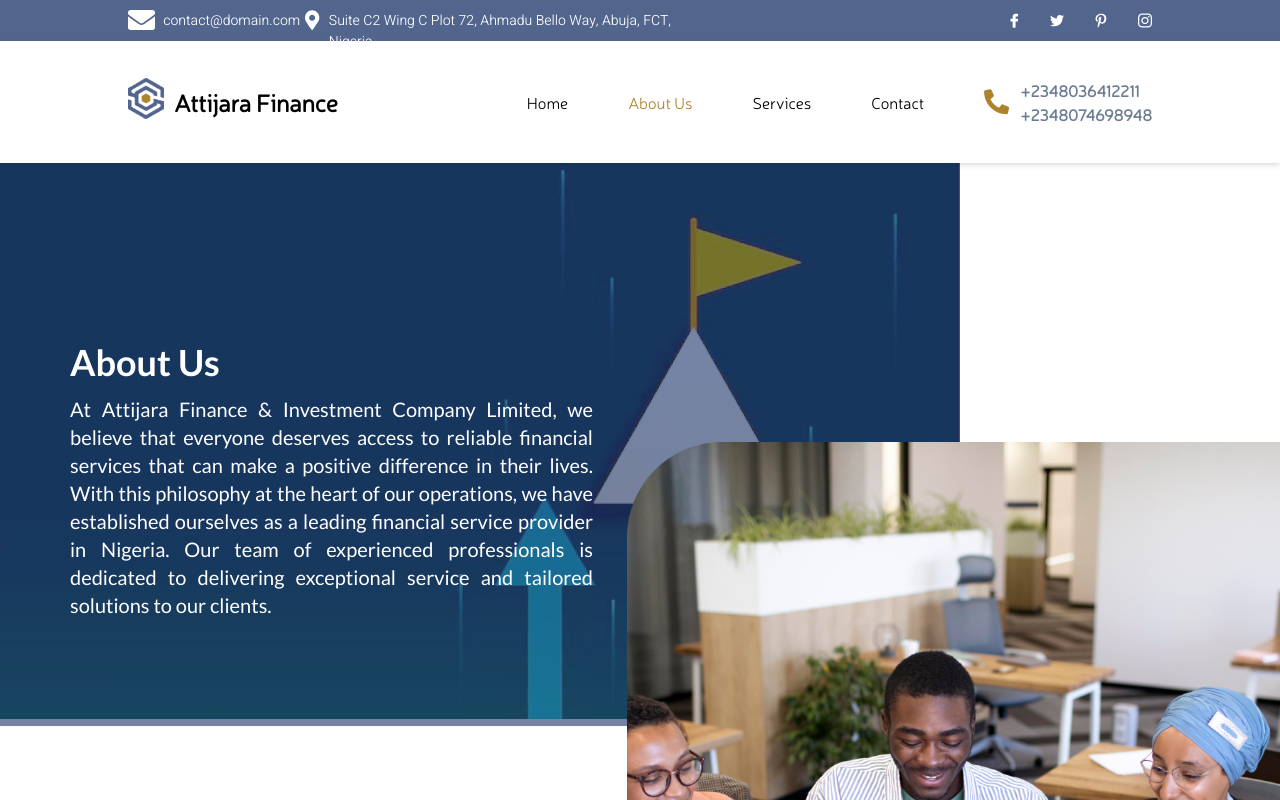
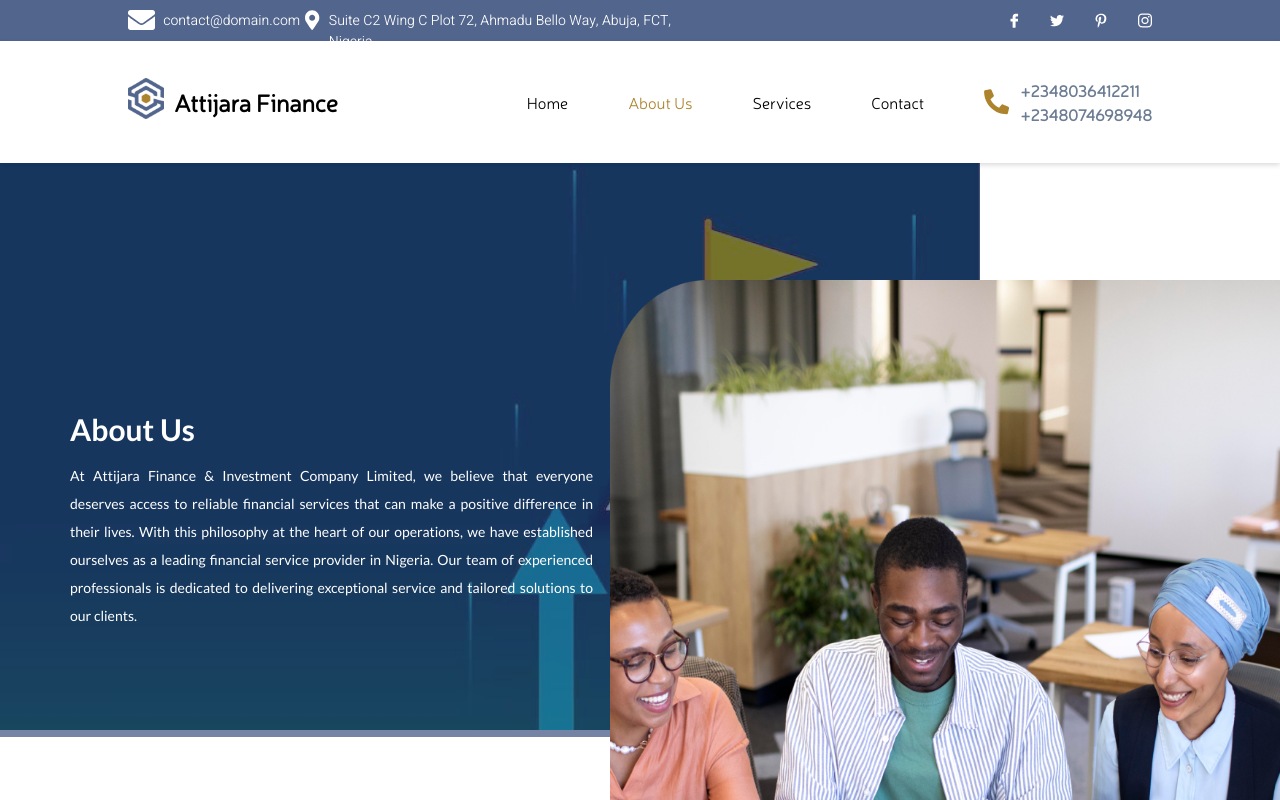
Before and after one commit to marketintelsolutions/attijara, a React (Create React App) app: page /about in a window 1280 px wide. Shown: the top 800 px of the page. Built offline with nearby package versions, Linux system fonts and the light colour scheme.

Commit message:
about section one adjusted

```diff
--- a/src/styles/modules/_about.scss
+++ b/src/styles/modules/_about.scss
@@ -25,7 +25,8 @@
           position: absolute;
           top: 0;
           left: 0;
-          width: 100%;
+          // width: 100%;
+          width: 980px;
           height: 100%;
           background: #52658d;
           opacity: 0.8;
@@ -33,7 +34,8 @@
         }
 
         & img {
-          width: 100%;
+          // width: 100%;
+          width: 980px;
         }
       }
 
@@ -48,7 +50,7 @@
 
         & .content-center {
           max-width: var(--max-width);
-          //   border: 2px solid blue;
+          // border: 2px solid blue;
           margin: 0 auto;
           display: flex;
           flex-direction: column;
@@ -58,7 +60,7 @@
             font-family: "Lato";
             font-style: normal;
             font-weight: 600;
-            font-size: 36px;
+            font-size: 30px;
             line-height: 46px;
             display: flex;
             align-items: center;
@@ -69,7 +71,7 @@
             font-family: "Lato";
             font-style: normal;
             font-weight: 400;
-            font-size: 20px;
+            font-size: 14px;
             line-height: 28px;
             display: flex;
             align-items: center;
@@ -94,7 +96,7 @@
       font-family: "Lato";
       font-style: normal;
       font-weight: 400;
-      font-size: 20px;
+      font-size: 14px;
       line-height: 28px;
       display: flex;
       align-items: center;
@@ -113,13 +115,17 @@
     //   height: 989px;
     max-width: 918px;
     max-height: 989px;
-    //   border: 2px solid red;
+    // border: 2px solid red;
+    width: 670px;
+    height: 800px;
 
     & img {
-      width: 100%;
-      height: 989px;
-      height: 100%;
+      // width: 100%;
+      // height: 989px;
+      // height: 90%;
       // object-fit: cover;
+      width: 670px;
+      height: 800px;
     }
   }
 }
```
